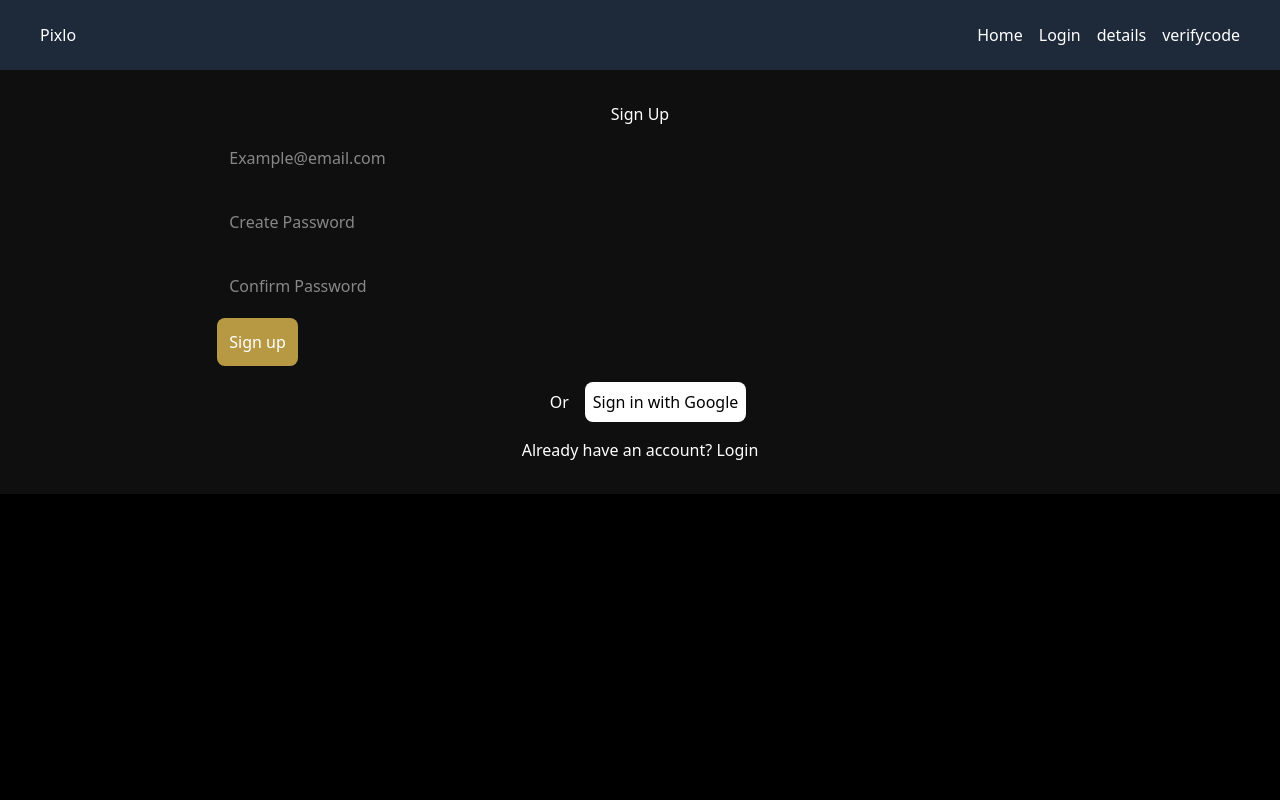
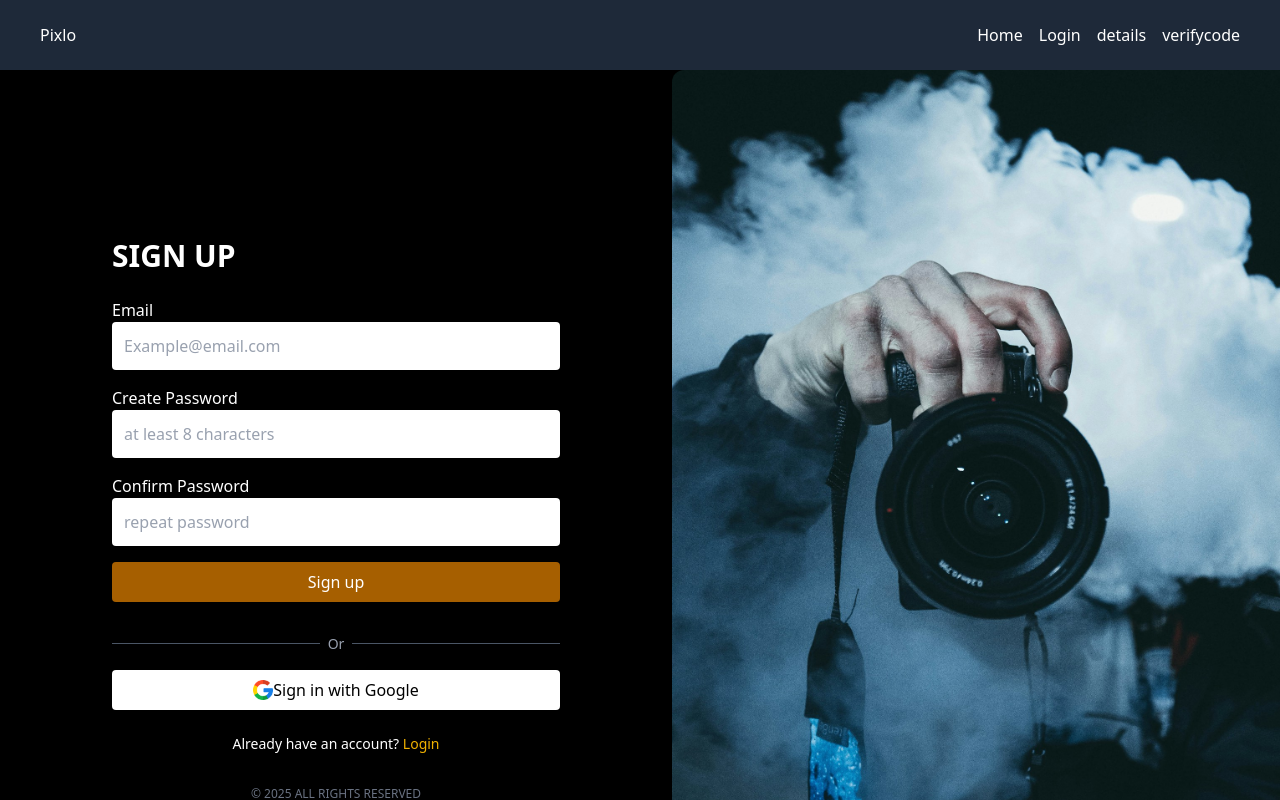
Before and after one commit to Imran1309/Book-Yours, a React (Vite) app: page /signup in a window 1280 px wide. Shown: the top 800 px of the page. Built offline with nearby package versions, Linux system fonts and the light colour scheme.

Commit message:
Initial commit

```diff
--- a/src/App.css
+++ b/src/App.css
@@ -30,49 +30,3 @@ appearance: none;
 -webkit-appearance: none;
 -moz-appearance: none;
 }
-
-.signup-container {
-  display: flex;
-  flex-direction: column;
-  align-items: center;
-  background: #0f0f0f;
-  color: #ffffff;
-  padding: 2rem;
-}
-
-.signup-form input {
-  width: 100%;
-  padding: 0.75rem;
-  margin: 0.5rem 0;
-  border-radius: 0.5rem;
-  border: none;
-}
-
-.signup-form button {
-  background-color: #b79943;
-  color: #fff;
-  padding: 0.75rem;
-  border: none;
-  border-radius: 0.5rem;
-  cursor: pointer;
-}
-
-.alt {
-  display: flex;
-  align-items: center;
-  margin: 1rem 0;
-}
-
-.alt span {
-  margin: 0 1rem;
-}
-
-.google-signin {
-  background: #fff;
-  color: #000;
-  padding: 0.5rem;
-  border: none;
-  border-radius: 0.5rem;
-  display: flex;
-  align-items: center;
-}
--- /dev/null
+++ b/src/components/auth/SignupForm.jsx
@@ -0,0 +1,78 @@
+import React, { useState } from "react";
+
+const SignupForm = () => {
+  const [form, setForm] = useState({ email: "", password: "", confirmPassword: "" });
+
+  const handleChange = (e) => {
+    setForm({ ...form, [e.target.name]: e.target.value });
+  };
+
+  const handleSubmit = (e) => {
+    e.preventDefault();
+    if (form.password !== form.confirmPassword) {
+      alert("Passwords do not match");
+      return;
+    }
+    console.log("Form submitted", form);
+  };
+
+  return (
+    <form onSubmit={handleSubmit} className="space-y-4">
+      <div>
+        <label>Email</label>
+        <input
+          type="email"
+          name="email"
+          placeholder="Example@email.com"
+          value={form.email}
+          onChange={handleChange}
+          className="w-full p-3 rounded bg-white text-black placeholder-gray-400"
+          required
+        />
+      </div>
+      <div>
+        <label>Create Password</label>
+        <input
+          type="password"
+          name="password"
+          placeholder="at least 8 characters"
+          value={form.password}
+          onChange={handleChange}
+          className="w-full p-3 rounded bg-white text-black placeholder-gray-400"
+          required
+        />
+      </div>
+      <div>
+        <label>Confirm Password</label>
+        <input
+          type="password"
+          name="confirmPassword"
+          placeholder="repeat password"
+          value={form.confirmPassword}
+          onChange={handleChange}
+          className="w-full p-3 rounded bg-white text-black placeholder-gray-400"
+          required
+        />
+      </div>
+      <button
+        type="submit"
+        className="w-full bg-yellow-700 hover:bg-yellow-600 text-white py-2 rounded"
+      >
+        Sign up
+      </button>
+
+      <div className="flex items-center gap-2 mt-4">
+        <hr className="flex-1 border-gray-600" />
+        <span className="text-gray-400 text-sm">Or</span>
+        <hr className="flex-1 border-gray-600" />
+      </div>
+
+      <button className="w-full flex justify-center items-center bg-white text-black py-2 rounded">
+        <img src="./assets/google-icon.png" alt="google icon" className="h-[20px] m-0"/>
+        Sign in with Google
+      </button>
+    </form>
+  );
+};
+
+export default SignupForm;
--- a/src/components/auth/SingupForm.jsx
+++ /dev/null
@@ -1,59 +0,0 @@
-import React, { useState } from "react";
-
-export default function Signup() {
-  const [form, setForm] = useState({ email: "", password: "", confirmPassword: "" });
-
-  const handleChange = e => setForm({ ...form, [e.target.name]: e.target.value });
-
-  const handleSubmit = e => {
-    e.preventDefault();
-    if (form.password !== form.confirmPassword) {
-      alert("Passwords do not match");
-      return;
-    }
-    // TODO: call server API to register
-    console.log("Registering", form);
-  };
-
-  return (
-    <div className="signup-container">
-      <h2>Sign Up</h2>
-      <form onSubmit={handleSubmit} className="signup-form">
-        <input
-          type="email"
-          name="email"
-          placeholder="Example@email.com"
-          value={form.email}
-          onChange={handleChange}
-          required
-        />
-        <input
-          type="password"
-          name="password"
-          placeholder="Create Password"
-          minLength={8}
-          value={form.password}
-          onChange={handleChange}
-          required
-        />
-        <input
-          type="password"
-          name="confirmPassword"
-          placeholder="Confirm Password"
-          value={form.confirmPassword}
-          onChange={handleChange}
-          required
-        />
-        <button type="submit">Sign up</button>
-      </form>
-      <div className="alt">
-        <span>Or</span>
-        <button className="google-signin">Sign in with Google</button>
-      </div>
-      <p>
-        Already have an account? <a href="/login">Login</a>
-      </p>
-    </div>
-  );
-}
-;
--- /dev/null
+++ b/src/pages/Signup.jsx
@@ -0,0 +1,37 @@
+import React from "react";
+import SignupForm from "../components/auth/SignupForm";
+import cameraImage from "../assets/loginart.jpg"; // Make sure this image is imported
+
+const Signup = () => {
+  return (
+    <div className="min-h-screen flex flex-col md:flex-row bg-black text-white">
+      {/* Left - Signup Form */}
+      <div className="flex-1 flex items-center justify-center p-8">
+        <div className="w-full max-w-md">
+          <h2 className="text-3xl font-bold mb-6">SIGN UP</h2>
+          <SignupForm />
+          <p className="text-center text-sm mt-6">
+            Already have an account?{" "}
+            <a href="/login" className="text-yellow-500 hover:underline">
+              Login
+            </a>
+          </p>
+          <footer className="text-xs text-center mt-8 text-gray-500">
+            © 2025 ALL RIGHTS RESERVED
+          </footer>
+        </div>
+      </div>
+
+      {/* Right - Image */}
+      <div className="flex-1 hidden md:block">
+        <img
+          src={cameraImage}
+          alt="camera"
+          className="w-full h-full object-cover rounded-l-xl"
+        />
+      </div>
+    </div>
+  );
+};
+
+export default Signup;
--- a/src/pages/singup.jsx
+++ /dev/null
@@ -1,18 +0,0 @@
-// src/pages/Signup.tsx
-import React from 'react';
-import SignupForm from '../components/auth/SignupForm';
-
-const Signup = () => {
-  return (
-    <div className="flex gap-0 justify-center items-center h-full min-h-full w-full">
-      <div className="w-full max-w-md p-6 rounded-lg h-[100%] relative">
-        <SignupForm />
-      </div>
-      <div className="w-full max-w-md p-6">
-        <img src="../assets/signup-image.jpg" alt="signup" className="rounded-xl" />
-      </div>
-    </div>
-  );
-};
-
-export default Signup;
```
Also changed, not shown: src/App.jsx (+4 -4 lines).
